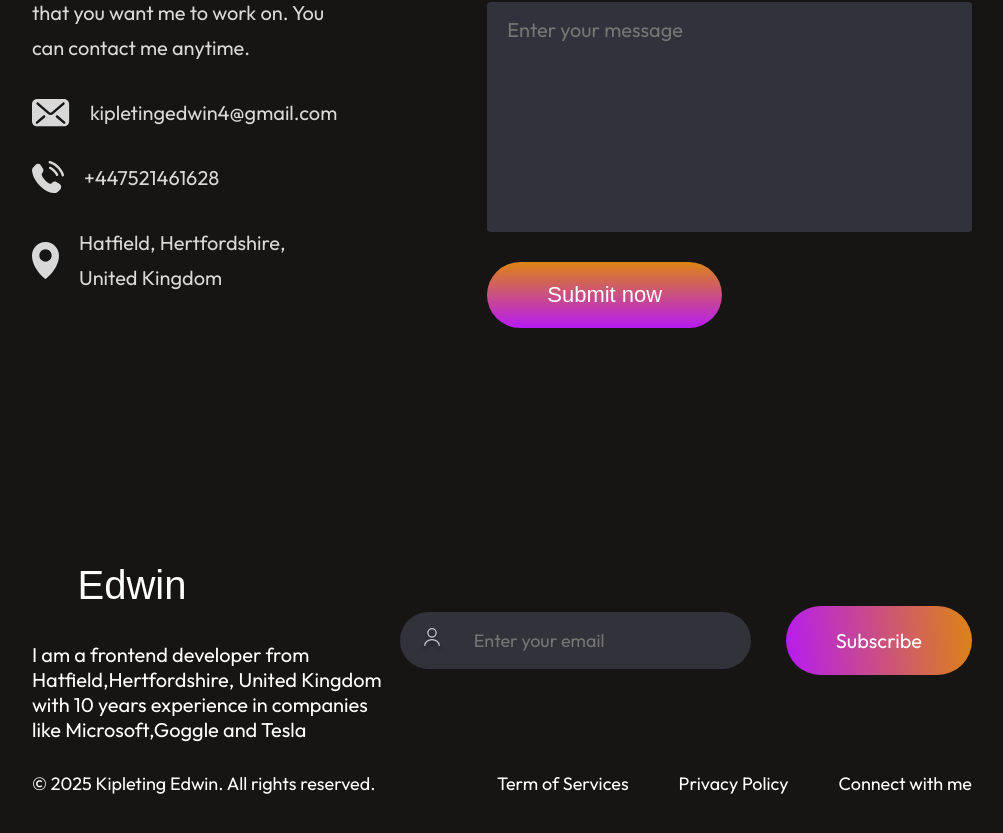
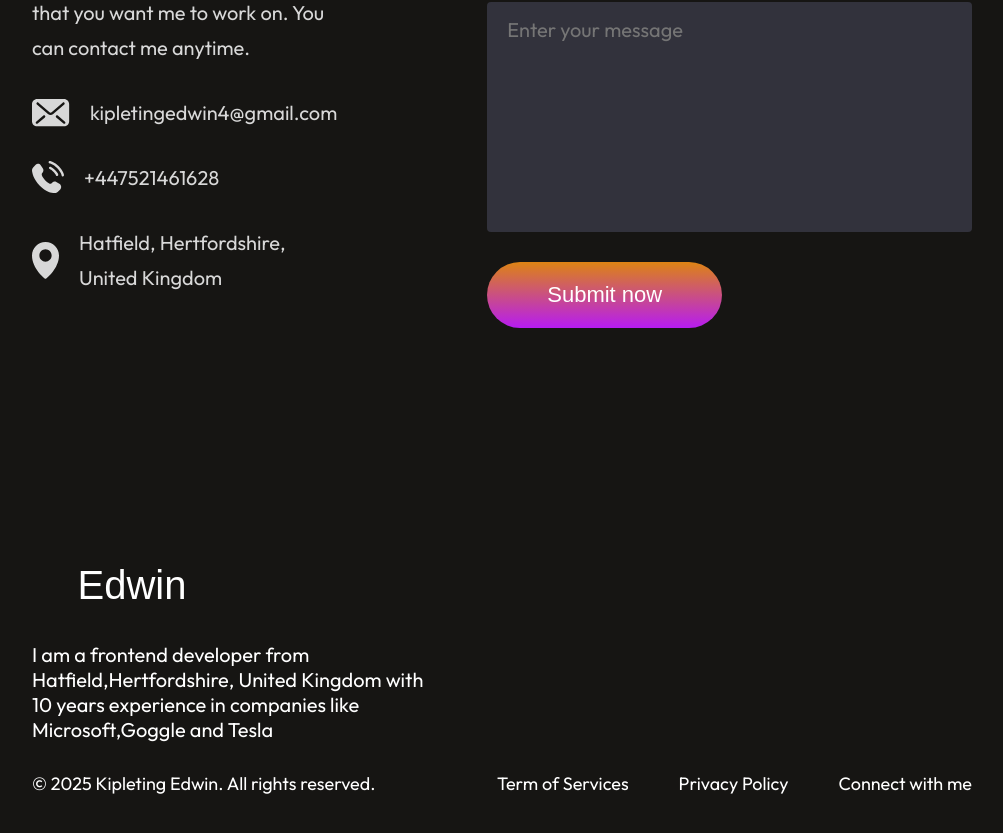
Before and after one commit to KipletingEdwin/kipleting-edwin-portfolio, a React (Vite) app: page / in a window 1280 px wide. Shown: the part 6155-6988 px from the top of the page, without its empty margins (138-1141 px from the left). Built offline with nearby package versions, Linux system fonts and the light colour scheme.

Commit message:
remove subscribe button

```diff
--- a/src/Components/Footer/Footer.jsx
+++ b/src/Components/Footer/Footer.jsx
@@ -1,7 +1,6 @@
 import React from "react";
 import "./Footer.css";
 import footer_logo from "../../assets/edwin.svg";
-import user_icon from "../../assets/user_icon.svg";
 
 const Footer = () => {
   return (
@@ -16,13 +15,7 @@ const Footer = () => {
           </p>
         </div>
 
-        <div className="footer-top-right">
-          <div className="footer-email-input">
-            <img src={user_icon} alt="user_icon" />
-            <input type="text" placeholder="Enter your email" />
-          </div>
-          <div className="footer-subscribe">Subscribe</div>
-        </div>
+        <div className="footer-top-right"></div>
       </div>
       <div className="footer-bottom">
         <p className="footer-bottom-left">
```
